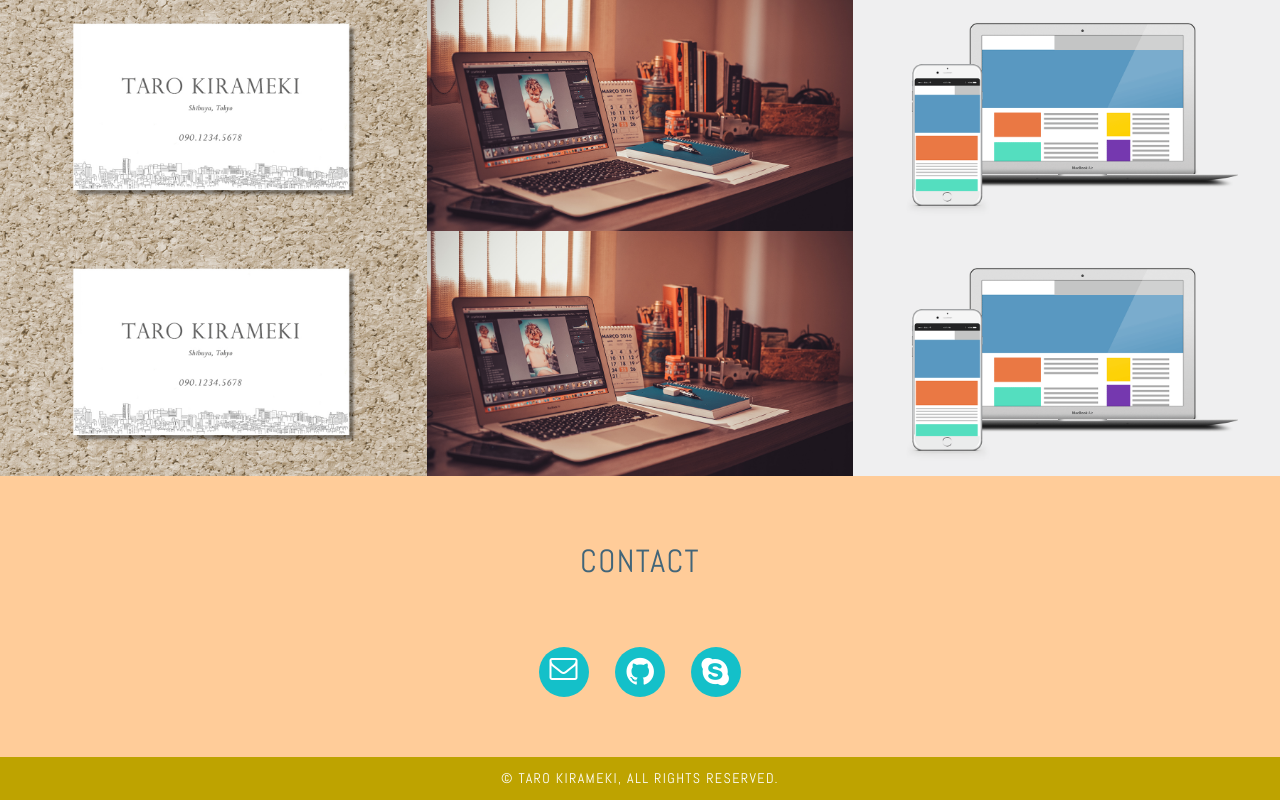
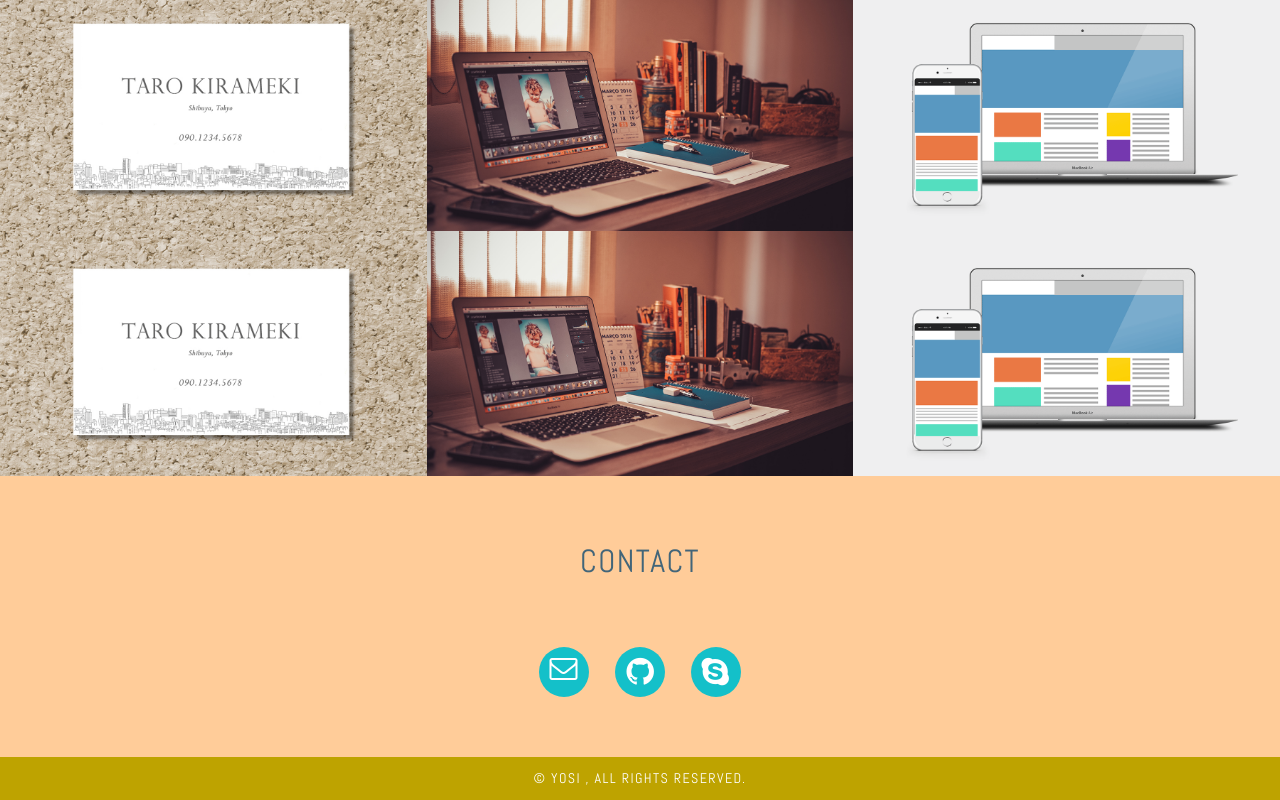
Before and after one commit to mydmers/mydmers.github.io, a plain HTML site: page index.html in a window 1280 px wide. Shown: the part 1455-2255 px from the top of the page. Drawn offline with nearby package versions, Linux system fonts and the light colour scheme.

Commit message:
first commit

```diff
--- a/index.html
+++ b/index.html
@@ -13,7 +13,7 @@
     <header><a href="#contact" class="button-contact"><i aria-label="お問い合わせ" class="fa fa-envelope-o"></i></a>
       <div class="profile">
         <h1 class="site-title abel uppercase text-center">Web Designer <span>Yosikazu Kono</span></h1><img src="./images/img_profile.jpg" alt="プロフィール写真" width="140" height="140" class="block-center profile-icon">
-        <p>大阪在住のWebデザイナー、yosiです。オンラインスクールでWeb制作について学習中で充実した日々を送っています。新卒から今まで20年以上サービス業に従事していましたが、改めてプログラミングの楽しさを経験しています。これからさらにWeb制作等の技術や知識を身につけて、　リアルとネットの強みを引き出す作品を生み出すデザイナーになりたいと思っています。</p>
+        <p>大阪在住のWebデザイナー、yosiです。オンラインスクールでWeb制作について学習中で充実した日々を送っています。新卒から今まで20年以上サービス業に従事していましたが、改めてプログラミングの楽しさを経験しています。これからさらにWeb制作等の技術や知識を身につけて、リアルとネットの強みを引き出す作品を生み出すデザイナーになりたいと思っています。</p>
       </div>
     </header><!--contents-->
     <main><!--skills-->
@@ -100,6 +100,6 @@
         </ul>
       </section>
     </main><!--footer-->
-    <footer><small class="text-center abel uppercase">&copy; Taro Kirameki, All Rights Reserved.</small></footer>
+    <footer><small class="text-center abel uppercase">&copy; yosi , All Rights Reserved.</small></footer>
   </body>
 </html>
```
